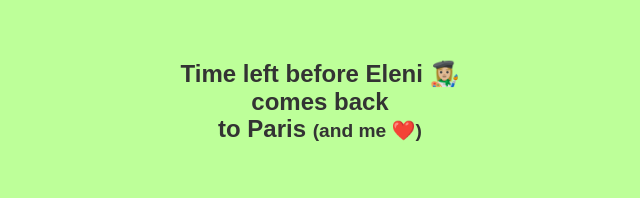
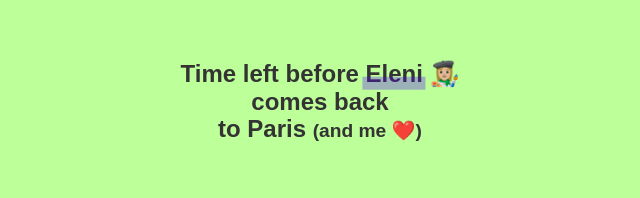
Before and after one commit to ThomasVandenhede/come-back-eleni, a plain HTML site: page index.html in a window 1280 px wide. Shown: the part 198-396 px from the top of the page, 320-960 px from the left. Drawn offline with Linux system fonts and the light colour scheme; a web font is replaced by a local one.

Commit message:
add highlight to strong html tag

```diff
--- a/index.html
+++ b/index.html
@@ -30,6 +30,21 @@
       text-align: center;
     }
 
+    strong {
+      position: relative;
+    }
+
+    strong::before {
+      content: "";
+      position: absolute;
+      background-color: hsla(260, 100%, 50%, 0.3);
+      height: 50%;
+      width: 110%;
+      transform: translate(-50%, 20%);
+      top: 50%;
+      left: 50%;
+    }
+
     h1 {
       font-size: 24px;
     }
@@ -46,7 +61,7 @@
 
 <body>
   <main>
-    <h1>Time left before Eleni 👩🏼‍🎨<br /> comes back<br /> to Paris <small>(and me ❤️)</small></h1>
+    <h1>Time left before <strong>Eleni</strong> 👩🏼‍🎨<br /> comes back<br /> to Paris <small>(and me ❤️)</small></h1>
     <p id="countdown" class="countdown"></p>
 
     <p>(If this sounds like too long of a wait, here's an octopus 🐙.<br />Did you know those were reaaally smart?)</p>
```
